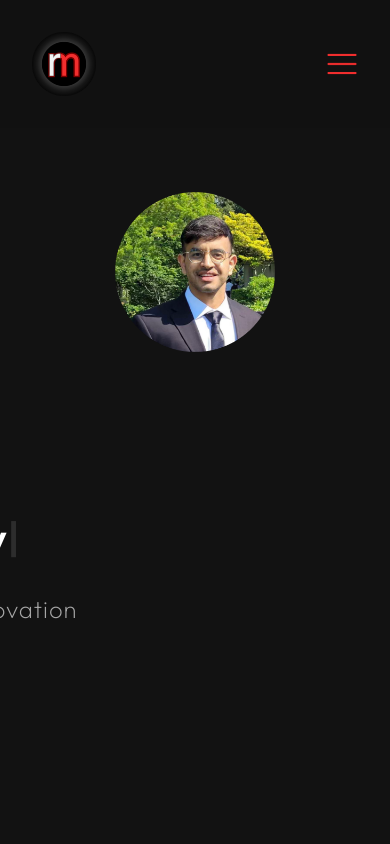
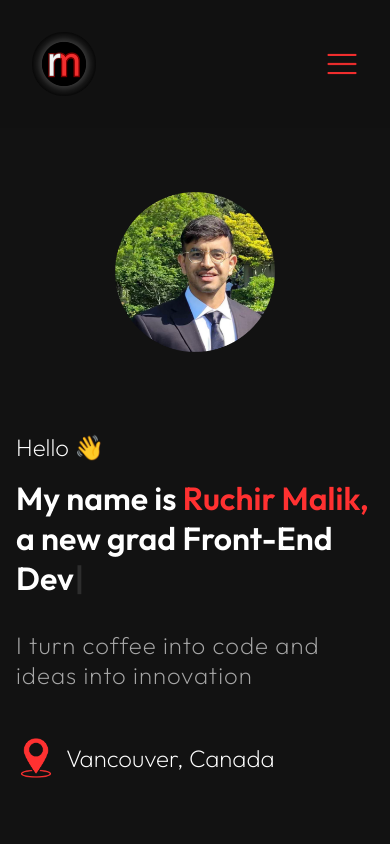
Before and after one commit to ruchirmalik/Portfolio, a React (Create React App) app: page / in a window 390 px wide. Shown: the top 844 px of the page. Built offline with nearby package versions, Linux system fonts and the light colour scheme.

Commit message:
fixed intro component

```diff
--- a/src/components/Intro/intro.css
+++ b/src/components/Intro/intro.css
@@ -1,10 +1,10 @@
 #intro {
-  /* height: calc(100vh - 5rem); */
-  height: 100vh;
+  height: calc(100vh - 5rem);
+  /* height: 100vh; */
   width: 100vw;
   max-width: 95rem;
   margin: 0rem auto;
-  overflow: scroll;
+
   position: relative;
 }
 .introPage {
@@ -15,6 +15,9 @@
   justify-content: center;
   align-items: center;
   margin: 0rem;
+}
+.typewriter {
+  font-weight: 600;
 }
 .introLeft {
   width: 25rem;
@@ -35,7 +38,7 @@
 }
 .introContent {
   height: 100vh;
-  width: 85rem;
+  width: 100vw;
   padding: 1rem;
   font-size: 3rem;
   font-weight: 700;
@@ -132,6 +135,7 @@
   }
 
   .introText {
-    font-size: 2.5rem;
+    font-size: 2rem;
+    margin-top: 1rem;
   }
 }
--- a/src/components/Intro/intro.js
+++ b/src/components/Intro/intro.js
@@ -18,8 +18,8 @@ const Intro = () => {
         </div>
         <div className="introContent">
           <span className="hello">Hello 👋 </span>
-          <span className="introText"> My name is <span className="introName">Ruchir Malik. </span>
-            <Typewriter onInit={(typewriter) => {
+          <span className="introText"> My name is <span className="introName">Ruchir Malik, </span>
+            <Typewriter options={{ wrapperClassName: 'typewriter' }} onInit={(typewriter) => {
               typewriter.typeString('a new grad Front-End Developer')
                 .callFunction(() => {
                   console.log('String typed out!');
```
